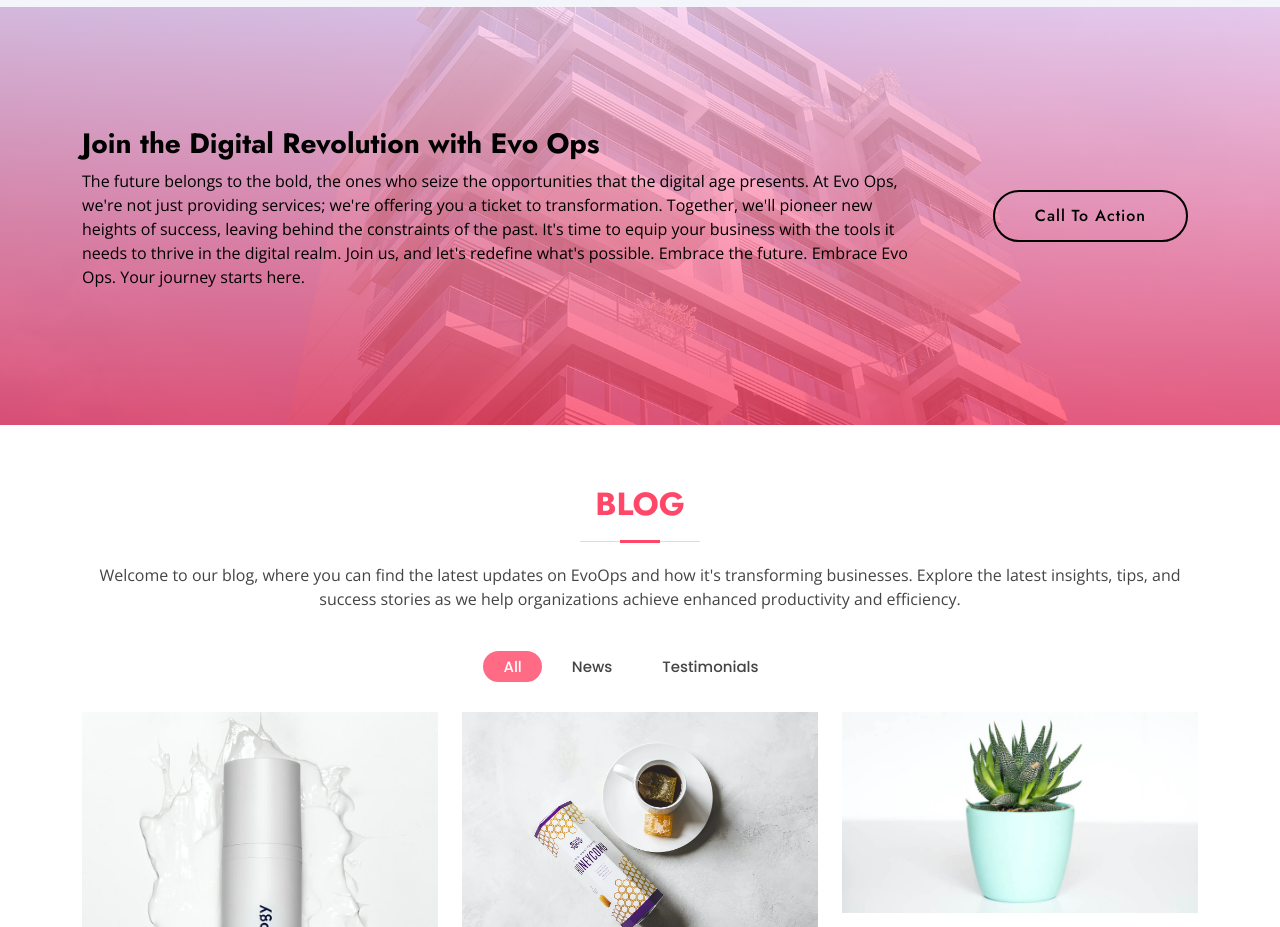
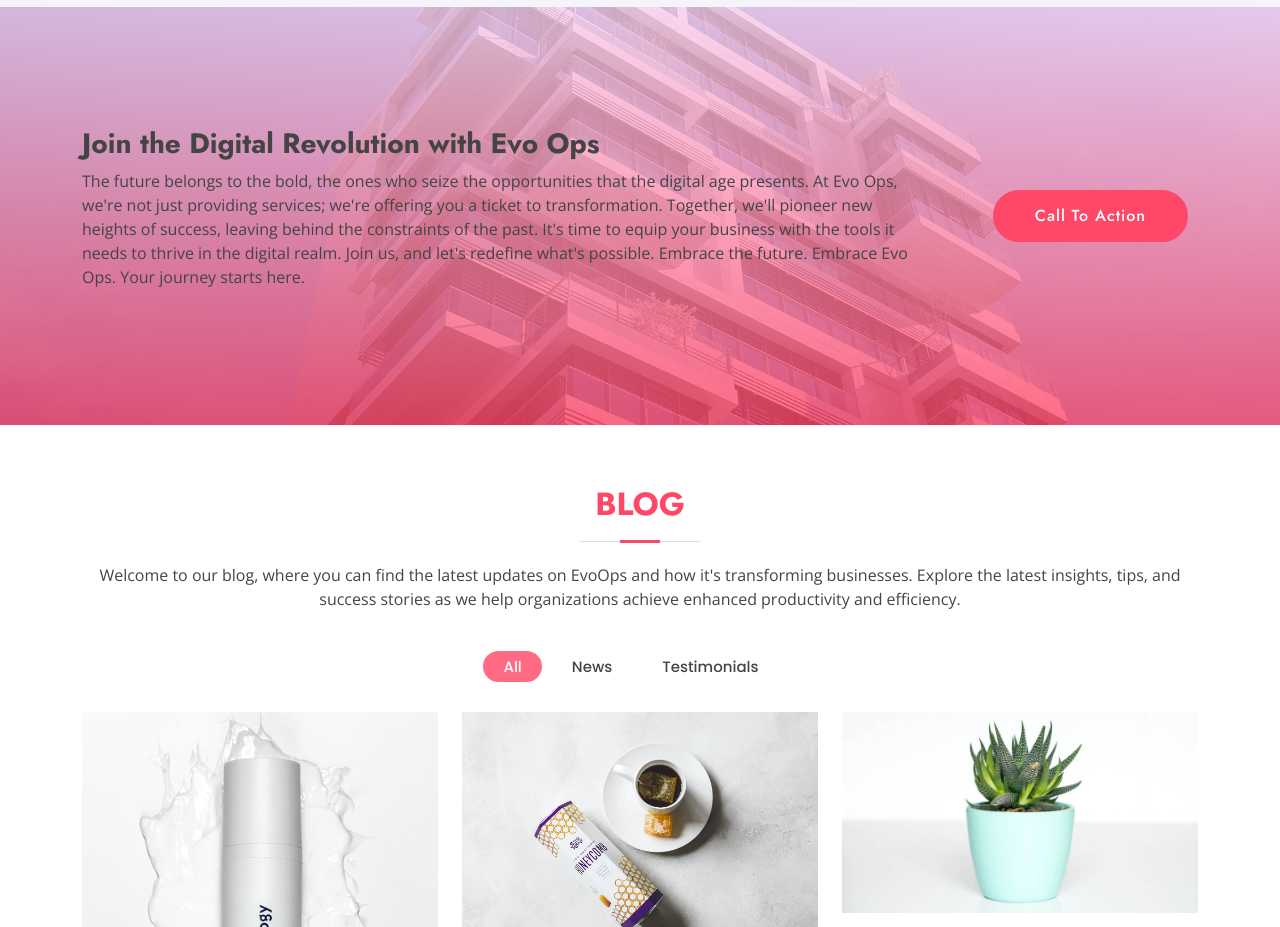
Before and after one commit to zagiri/EvoOpsSite, a plain HTML site: page index.html in a window 1280 px wide. Shown: the part 2960-3887 px from the top of the page. Drawn offline with nearby package versions, Linux system fonts and the light colour scheme.

Commit message:
update jason photo, colours of sections are more visible

```diff
--- a/assets/css/style.css
+++ b/assets/css/style.css
@@ -913,13 +913,13 @@ section {
 }
 
 .cta h3 {
-  color: #000;
+  color: #444444;
   font-size: 28px;
   font-weight: 700;
 }
 
 .cta p {
-  color: #000;
+  color: #444444;
 }
 
 .cta .cta-btn {
@@ -932,13 +932,15 @@ section {
   border-radius: 50px;
   transition: 0.5s;
   margin: 10px;
-  border: 2px solid #000;
-  color: #000;
+  border: 2px solid #FF4767;
+  color: #FFF;
+  background-color: #FF4767;
 }
 
 .cta .cta-btn:hover {
-  background: rgba(255,71,103, 0.8);
-  border: 2px solid #ff4767;
+  /*background: rgba(255,71,103, 0.8);*/
+  border: 2px solid #ff8097;
+  background-color: #ff8097;
 }
 
 @media (max-width: 1024px) {
--- a/index.html
+++ b/index.html
@@ -684,7 +684,7 @@
           </div>
 
           <div class="col-lg-7 mt-5 mt-lg-0 d-flex align-items-stretch">
-            <form action="forms/contact.php" method="post" role="form" class="php-email-form">
+            <form action="submit" method="post" role="form" class="php-email-form">
               <div class="row">
                 <div class="form-group col-md-6">
                   <label for="name">Your Name</label>
```
Also changed, not shown: assets/img/team/jason-mckenzie.jpeg.
